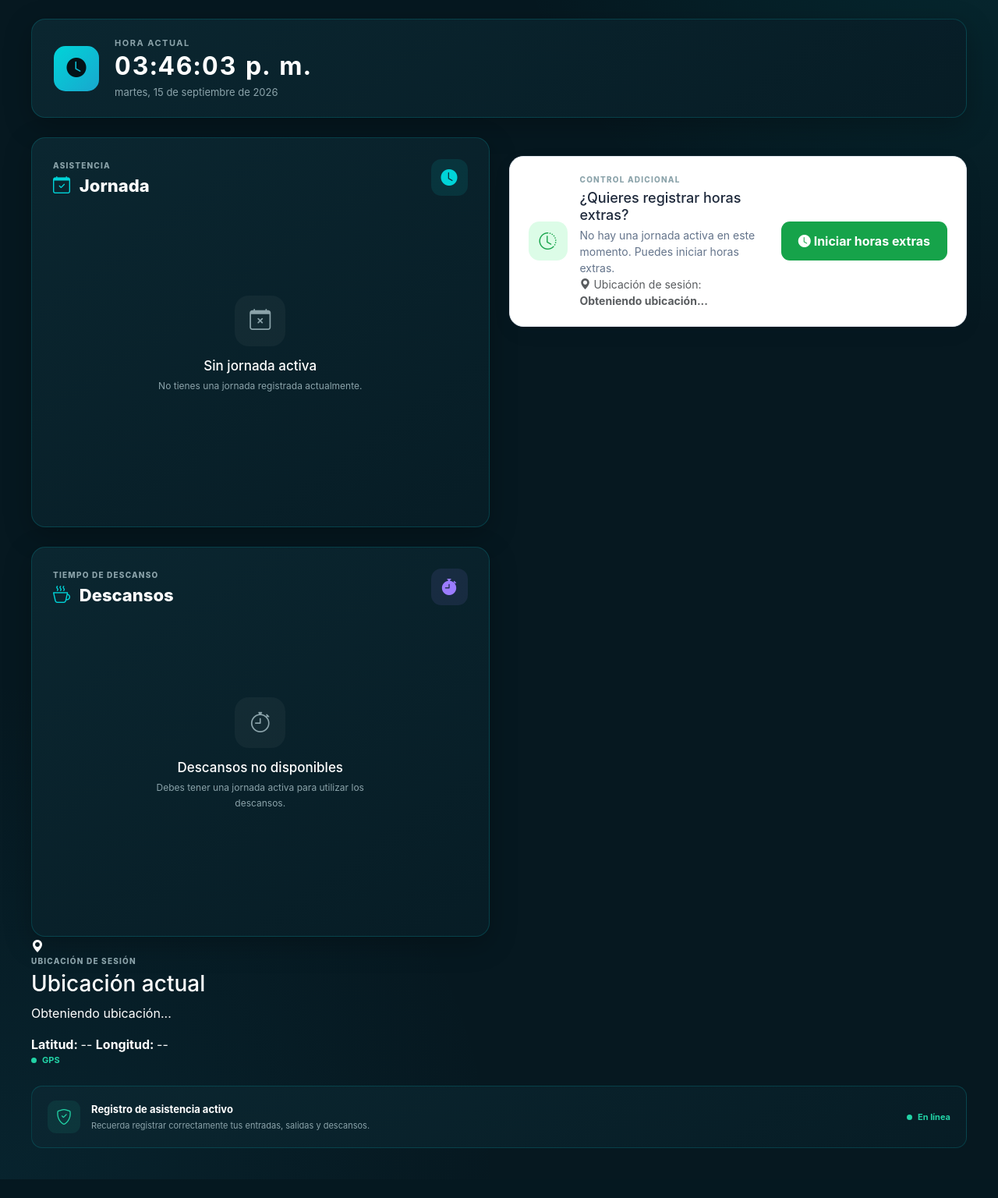
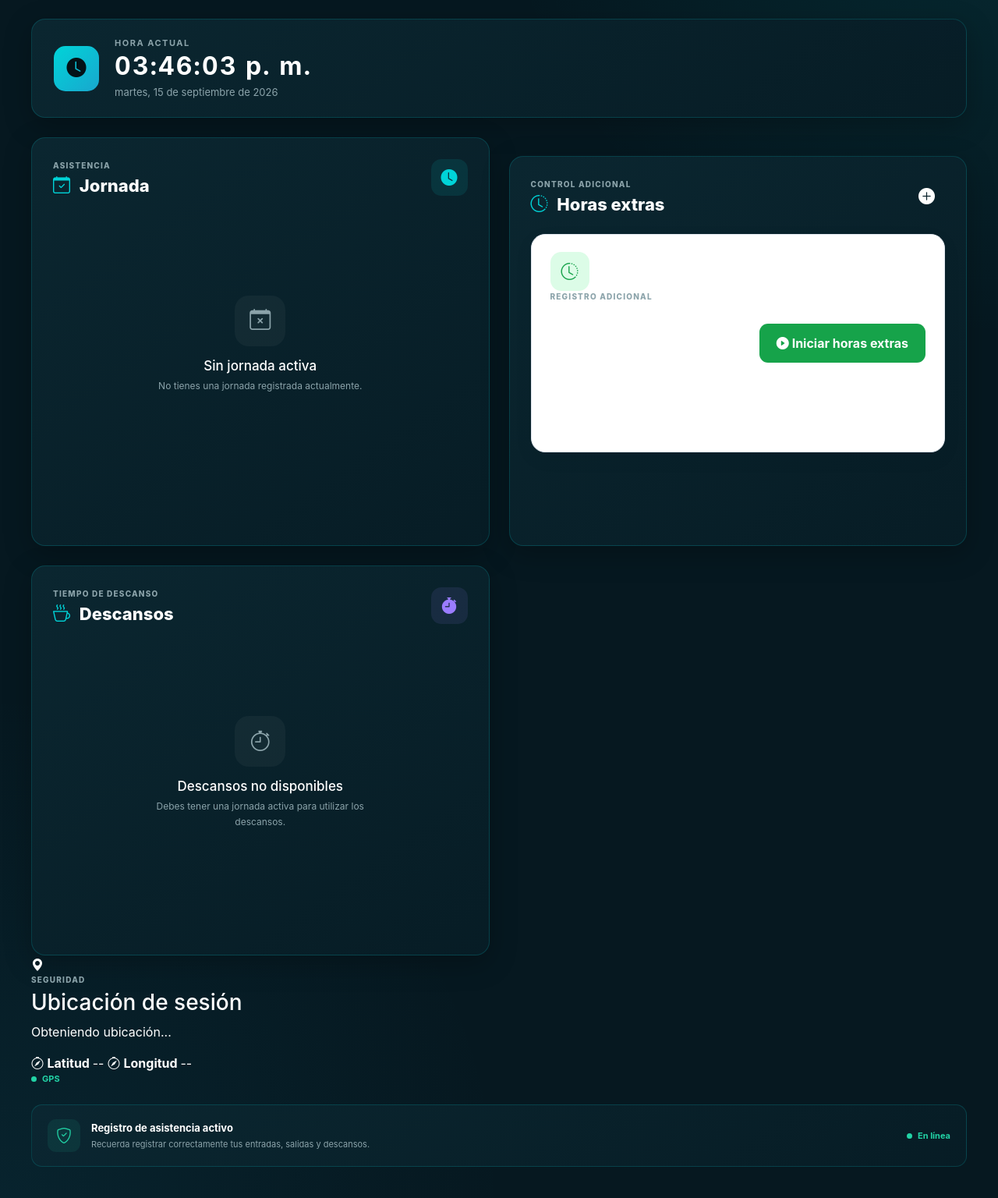
Before and after one commit to el-dino19/Attendix, a Flask app: page /Attendix/dashboard in a window 1280 px wide. Shown: the part 217-1753 px from the top of the page at 78% size. Before the commit the page ends 1729 px from the top, so only its background shows below. Run offline with Flask 3, Linux system fonts and the light colour scheme; the visitor is signed in with stand-in values (Sample User, id 1); data that the repository does not hold is empty.

Commit message:
Actualiza dashboard y horas extras

```diff
--- a/app/templates/empleado/dashboard.html
+++ b/app/templates/empleado/dashboard.html
@@ -99,6 +99,7 @@
           class="btn btn-danger"
           data-bs-toggle="modal"
           data-bs-target="#confirmarLogoutModal"
+          title="Cerrar sesión"
         >
           <i class="bi bi-box-arrow-left"></i>
         </a>
@@ -187,13 +188,9 @@
         <div>
 
           <div class="breadcrumb">
-
             Colaborador
-
             <span>/</span>
-
             Mi jornada
-
           </div>
 
           <h1>
@@ -304,6 +301,7 @@
                   type="button"
                   class="toast-close"
                   onclick="this.parentElement.remove()"
+                  aria-label="Cerrar mensaje"
                 >
                   <i class="bi bi-x"></i>
                 </button>
@@ -341,20 +339,15 @@
               </span>
 
               <h2>
-
                 <i class="bi bi-calendar-check"></i>
-
                 Jornada
-
               </h2>
 
             </div>
 
 
             <div class="card-header-icon blue">
-
               <i class="bi bi-clock-fill"></i>
-
             </div>
 
           </div>
@@ -362,15 +355,12 @@
 
           {% if jornada %}
 
-
             <!-- FECHA -->
 
             <div class="info-row">
 
               <div class="info-icon blue">
-
                 <i class="bi bi-calendar3"></i>
-
               </div>
 
               <div class="info-content">
@@ -393,9 +383,7 @@
             <div class="info-row">
 
               <div class="info-icon green">
-
                 <i class="bi bi-box-arrow-in-right"></i>
-
               </div>
 
               <div class="info-content">
@@ -418,9 +406,7 @@
             <div class="info-row">
 
               <div class="info-icon red">
-
                 <i class="bi bi-box-arrow-right"></i>
-
               </div>
 
               <div class="info-content">
@@ -453,9 +439,7 @@
             <div class="info-row">
 
               <div class="info-icon purple">
-
                 <i class="bi bi-activity"></i>
-
               </div>
 
               <div class="info-content">
@@ -468,21 +452,15 @@
                 {% if jornada.salida %}
 
                   <span class="status-badge finished">
-
                     <i class="bi bi-check-circle-fill"></i>
-
                     Jornada finalizada
-
                   </span>
 
                 {% else %}
 
                   <span class="status-badge active">
-
                     <i class="bi bi-circle-fill"></i>
-
                     Jornada activa
-
                   </span>
 
                 {% endif %}
@@ -534,15 +512,12 @@
 
           {% else %}
 
-
             <!-- SIN JORNADA -->
 
             <div class="empty-state">
 
               <div class="empty-icon">
-
                 <i class="bi bi-calendar-x"></i>
-
               </div>
 
               <h3>
@@ -555,22 +530,43 @@
 
             </div>
 
-
           {% endif %}
 
         </section>
-
 
 
         <!-- =================================================
              HORAS EXTRAS
         ================================================== -->
 
-        <section class="horas-extras-section">
+        <section class="app-card horas-extras-section">
+
+          <div class="card-header">
+
+            <div>
+
+              <span class="card-label">
+                CONTROL ADICIONAL
+              </span>
+
+              <h2>
+                <i class="bi bi-clock-history"></i>
+                Horas extras
+              </h2>
+
+            </div>
+
+
+            <div class="card-header-icon green">
+
+              <i class="bi bi-plus-circle-fill"></i>
+
+            </div>
+
+          </div>
 
 
           {% if hora_extra_activa %}
-
 
             <!-- =================================================
                  HORAS EXTRAS ACTIVAS
@@ -578,8 +574,7 @@
 
             <div class="horas-extras-active">
 
-
-              <div class="horas-extras-header">
+              <div class="horas-extras-status">
 
                 <div class="horas-extras-icon">
 
@@ -587,21 +582,19 @@
 
                 </div>
 
-
                 <div>
 
                   <span class="card-label">
-                    HORAS EXTRAS
+                    EN PROGRESO
                   </span>
 
                   <h3>
-                    Horas extras en progreso
+                    Horas extras activas
                   </h3>
 
                 </div>
 
               </div>
-
 
 
               <!-- CONTADOR -->
@@ -622,8 +615,7 @@
               </div>
 
 
-
-              <!-- UBICACIÓN HORAS EXTRAS -->
+              <!-- UBICACIÓN -->
 
               <div class="horas-extras-location">
 
@@ -631,17 +623,14 @@
 
                 <span>
 
-                  Ubicación:
-
                   {{ hora_extra_activa.ubicacion|default(
-                    'No registrada',
+                    'Ubicación no registrada',
                     true
                   ) }}
 
                 </span>
 
               </div>
-
 
 
               <!-- FINALIZAR -->
@@ -658,22 +647,18 @@
 
               </button>
 
-
             </div>
 
 
           {% else %}
 
-
             <!-- =================================================
-                 INICIAR HORAS EXTRAS
+                 HORAS EXTRAS DISPONIBLES
             ================================================== -->
 
             <div class="horas-extras-start">
 
-
-              <div class="horas-extras-start-info">
-
+              <div class="horas-extras-start-content">
 
                 <div class="horas-extras-icon green">
 
@@ -685,65 +670,42 @@
                 <div>
 
                   <span class="card-label">
-                    CONTROL ADICIONAL
+                    REGISTRO ADICIONAL
                   </span>
 
-
                   <h3>
-                    ¿Quieres registrar horas extras?
+                    Registrar horas extras
                   </h3>
 
 
                   {% if jornada and jornada.salida %}
 
                     <p>
-
-                      Jornada finalizada a las
-
+                      Tu jornada terminó a las
                       <strong>
                         {{ jornada.salida.strftime("%I:%M:%S %p") }}
                       </strong>.
-
                     </p>
-
 
                   {% elif jornada %}
 
                     <p>
                       Tienes una jornada activa.
-                      Puedes registrar horas extras cuando corresponda.
+                      Puedes registrar tiempo adicional cuando corresponda.
                     </p>
-
 
                   {% else %}
 
                     <p>
-                      No hay una jornada activa en este momento.
-                      Puedes iniciar horas extras.
+                      No tienes una jornada activa.
+                      Puedes registrar horas extras directamente.
                     </p>
 
                   {% endif %}
 
-
-                  <!-- UBICACIÓN -->
-
-                  <p class="text-muted small">
-
-                    <i class="bi bi-geo-alt-fill"></i>
-
-                    Ubicación de sesión:
-
-                    <strong id="ubicacion-actual">
-                      Obteniendo ubicación...
-                    </strong>
-
-                  </p>
-
-
                 </div>
 
               </div>
-
 
 
               <!-- BOTÓN -->
@@ -754,21 +716,17 @@
                 onclick="iniciarHorasExtras()"
               >
 
-                <i class="bi bi-clock-fill"></i>
+                <i class="bi bi-play-circle-fill"></i>
 
                 Iniciar horas extras
 
               </button>
 
-
             </div>
-
 
           {% endif %}
 
-
         </section>
-
 
 
         <!-- =================================================
@@ -776,7 +734,6 @@
         ================================================== -->
 
         <section class="app-card descansos-card">
-
 
           <div class="card-header">
 
@@ -787,11 +744,8 @@
               </span>
 
               <h2>
-
                 <i class="bi bi-cup-hot"></i>
-
                 Descansos
-
               </h2>
 
             </div>
@@ -806,19 +760,15 @@
           </div>
 
 
-
           {% if jornada %}
 
-
             {% if descanso_activo %}
-
 
               <!-- =================================================
                    DESCANSO ACTIVO
               ================================================== -->
 
               <div class="active-break">
-
 
                 <div class="break-status">
 
@@ -839,21 +789,16 @@
                       {% if descanso_activo.tipo == "break_manana" %}
 
                         <i class="bi bi-cup-hot"></i>
-
                         Break de mañana
-
 
                       {% elif descanso_activo.tipo == "lunch" %}
 
                         <i class="bi bi-egg-fried"></i>
-
                         Lunch
-
 
                       {% elif descanso_activo.tipo == "break_tarde" %}
 
                         <i class="bi bi-cup-hot"></i>
-
                         Break de tarde
 
                       {% endif %}
@@ -865,7 +810,6 @@
                 </div>
 
 
-
                 <!-- INICIO -->
 
                 <div class="break-start">
@@ -875,13 +819,10 @@
                   </span>
 
                   <strong>
-
                     {{ descanso_activo.inicio.strftime("%I:%M:%S %p") }}
-
                   </strong>
 
                 </div>
-
 
 
                 <!-- CONTADOR -->
@@ -910,7 +851,6 @@
                 </div>
 
 
-
                 <!-- FINALIZAR DESCANSO -->
 
                 <form
@@ -934,12 +874,10 @@
 
                 </form>
 
-
               </div>
 
 
             {% else %}
-
 
               <!-- =================================================
                    SELECCIONAR DESCANSO
@@ -947,11 +885,9 @@
 
               <div class="break-selection">
 
-
                 <p class="selection-text">
                   Selecciona el descanso que deseas iniciar.
                 </p>
-
 
 
                 <!-- BREAK MAÑANA -->
@@ -970,11 +906,8 @@
                   >
 
                     <div class="break-option-icon">
-
                       <i class="bi bi-cup-hot-fill"></i>
-
                     </div>
-
 
                     <div class="break-option-info">
 
@@ -988,13 +921,11 @@
 
                     </div>
 
-
                     <i class="bi bi-chevron-right"></i>
 
                   </button>
 
                 </form>
-
 
 
                 <!-- LUNCH -->
@@ -1013,11 +944,8 @@
                   >
 
                     <div class="break-option-icon">
-
                       <i class="bi bi-egg-fried"></i>
-
                     </div>
-
 
                     <div class="break-option-info">
 
@@ -1031,13 +959,11 @@
 
                     </div>
 
-
                     <i class="bi bi-chevron-right"></i>
 
                   </button>
 
                 </form>
-
 
 
                 <!-- BREAK TARDE -->
@@ -1056,11 +982,8 @@
                   >
 
                     <div class="break-option-icon">
-
                       <i class="bi bi-cup-hot-fill"></i>
-
                     </div>
-
 
                     <div class="break-option-info">
 
@@ -1074,40 +997,29 @@
 
                     </div>
 
-
                     <i class="bi bi-chevron-right"></i>
 
                   </button>
 
                 </form>
 
-
               </div>
-
 
             {% endif %}
 
-
           {% else %}
 
-
-            <!-- =================================================
-                 SIN JORNADA
-            ================================================== -->
+            <!-- SIN JORNADA -->
 
             <div class="empty-state">
 
               <div class="empty-icon">
-
                 <i class="bi bi-stopwatch"></i>
-
               </div>
-
 
               <h3>
                 Descansos no disponibles
               </h3>
-
 
               <p>
                 Debes tener una jornada activa para utilizar los descansos.
@@ -1115,15 +1027,11 @@
 
             </div>
 
-
           {% endif %}
-
 
         </section>
 
-
       </div>
-
 
 
       <!-- =====================================================
@@ -1131,7 +1039,6 @@
       ====================================================== -->
 
       <section class="ubicacion-card">
-
 
         <div class="ubicacion-icon">
 
@@ -1142,16 +1049,13 @@
 
         <div class="ubicacion-info">
 
-
           <span class="card-label">
-            UBICACIÓN DE SESIÓN
+            SEGURIDAD
           </span>
 
-
           <h3>
-            Ubicación actual
+            Ubicación de sesión
           </h3>
-
 
           <p id="ubicacion-texto">
             Obteniendo ubicación...
@@ -1160,11 +1064,12 @@
 
           <div class="ubicacion-coordenadas">
 
-
             <span>
 
+              <i class="bi bi-compass"></i>
+
               <strong>
-                Latitud:
+                Latitud
               </strong>
 
               <span id="latitud">
@@ -1176,8 +1081,10 @@
 
             <span>
 
+              <i class="bi bi-compass"></i>
+
               <strong>
-                Longitud:
+                Longitud
               </strong>
 
               <span id="longitud">
@@ -1186,9 +1093,7 @@
 
             </span>
 
-
           </div>
-
 
         </div>
 
@@ -1201,9 +1106,7 @@
 
         </div>
 
-
       </section>
-
 
 
       <!-- =====================================================
@@ -1223,7 +1126,6 @@
 
             <div class="modal-body text-center p-4">
 
-
               <div class="confirm-icon danger">
 
                 <i class="bi bi-box-arrow-right"></i>
@@ -1237,9 +1139,7 @@
 
 
               <p class="confirm-text">
-
                 ¿Estás seguro de que deseas finalizar tu jornada?
-
               </p>
 
 
@@ -1253,7 +1153,6 @@
 
 
               <div class="confirm-buttons">
-
 
                 <button
                   type="button"
@@ -1282,9 +1181,7 @@
 
                 </form>
 
-
               </div>
-
 
             </div>
 
@@ -1293,7 +1190,6 @@
         </div>
 
       </div>
-
 
 
       <!-- =====================================================
@@ -1313,7 +1209,6 @@
 
             <div class="modal-body text-center p-4">
 
-
               <div class="confirm-icon warning">
 
                 <i class="bi bi-cup-hot-fill"></i>
@@ -1322,14 +1217,12 @@
 
 
               <h3 class="confirm-title">
-                Finalizar Descanso
+                Finalizar descanso
               </h3>
 
 
               <p class="confirm-text">
-
                 ¿Estás seguro de que deseas finalizar tu descanso?
-
               </p>
 
 
@@ -1343,7 +1236,6 @@
 
 
               <div class="confirm-buttons">
-
 
                 <button
                   type="button"
@@ -1372,9 +1264,7 @@
 
                 </form>
 
-
               </div>
-
 
             </div>
 
@@ -1385,13 +1275,11 @@
       </div>
 
 
-
       <!-- =====================================================
            INFORMACIÓN DEL SISTEMA
       ====================================================== -->
 
       <section class="system-info">
-
 
         <div class="system-info-icon">
 
@@ -1405,7 +1293,6 @@
           <strong>
             Registro de asistencia activo
           </strong>
-
 
           <p>
             Recuerda registrar correctamente tus entradas,
@@ -1423,20 +1310,19 @@
 
         </div>
 
-
       </section>
 
 
     </main>
 
 
-
     <!-- =====================================================
          BOOTSTRAP JS
     ====================================================== -->
 
-    <script src="https://cdn.jsdelivr.net/npm/bootstrap@5.3.3/dist/js/bootstrap.bundle.min.js"></script>
-
+    <script
+      src="https://cdn.jsdelivr.net/npm/bootstrap@5.3.3/dist/js/bootstrap.bundle.min.js"
+    ></script>
 
 
     <!-- =====================================================
@@ -1464,10 +1350,9 @@
     </script>
 
 
-
     <!-- =====================================================
          JAVASCRIPT DASHBOARD
-         IMPORTANTE: SOLO SE CARGA UNA VEZ
+         SE CARGA UNA SOLA VEZ
     ====================================================== -->
 
     <script
@@ -1477,7 +1362,5 @@
       ) }}"
     ></script>
 
-
   </body>
-
 </html>
```
